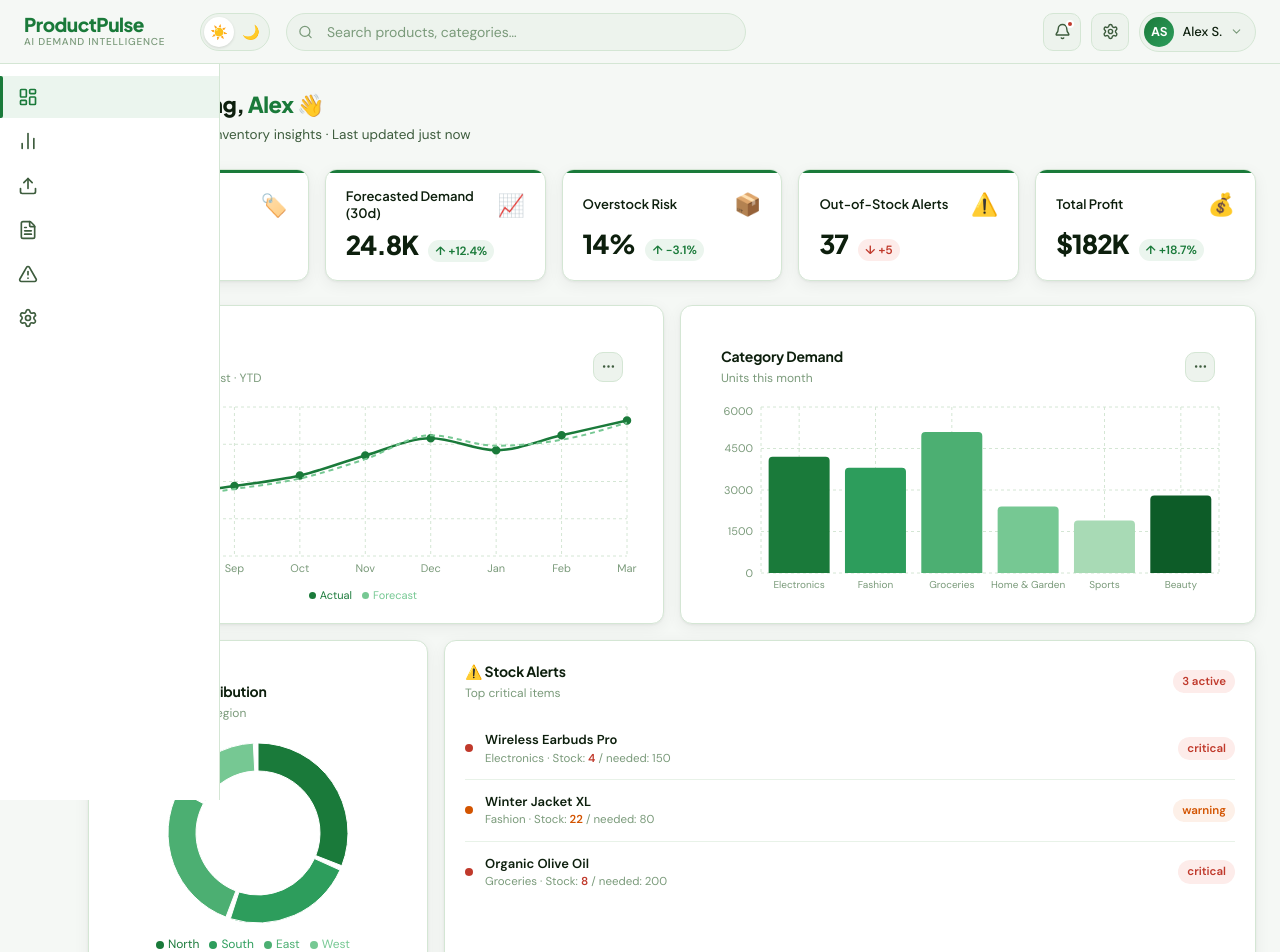
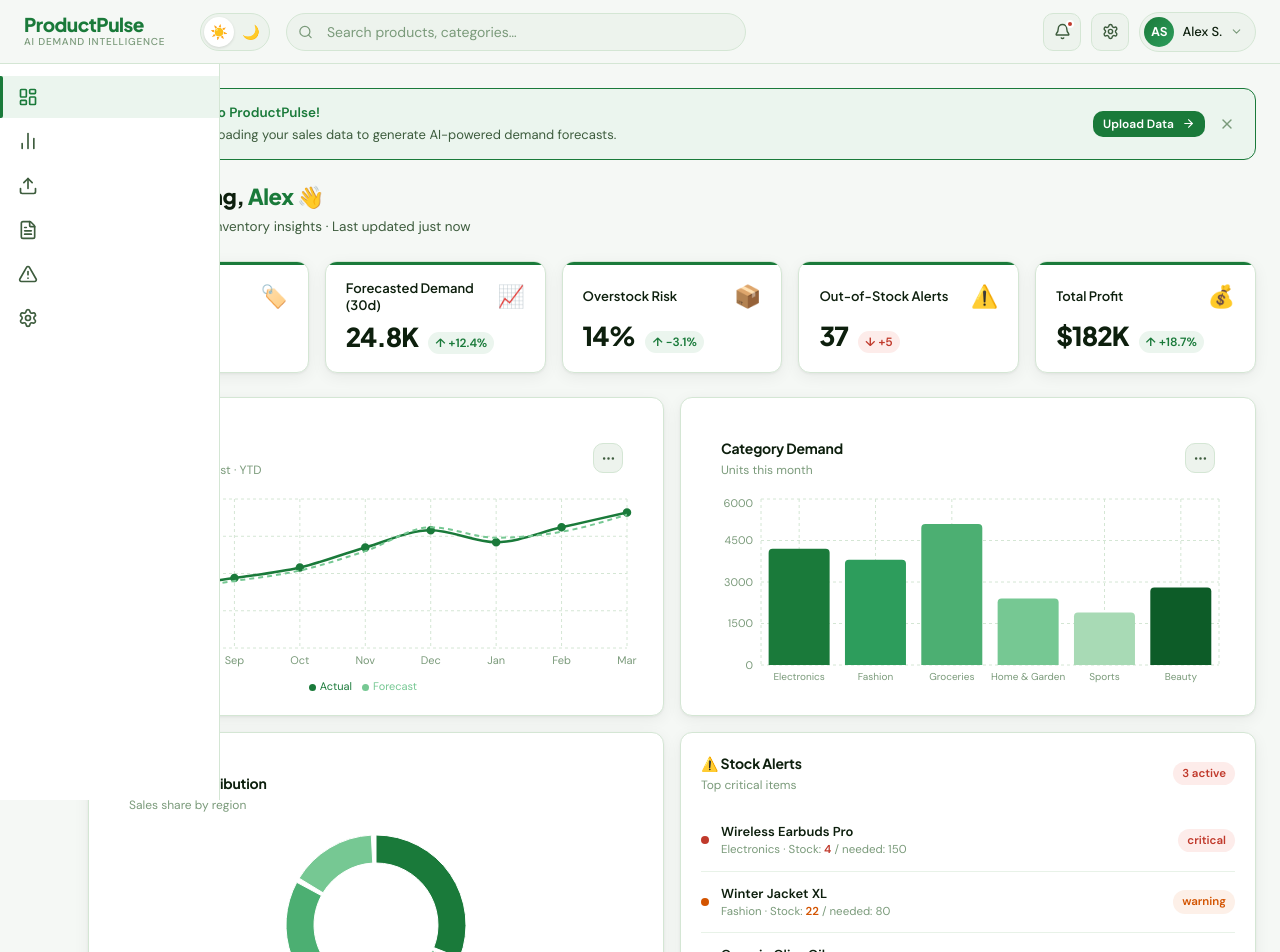
Before and after one commit to Muhammad-Abdullah-01/ProductPulse-An-AI-Powered-Product-Prediction-Demand-and-Inventory-System., a React (Create React App) app: page /dashboard in a window 1280 px wide. Shown: the top 952 px of the page. Built offline with nearby package versions, Linux system fonts and the light colour scheme.

Commit message:
Update Dashboard.js

```diff
--- a/src/pages/Dashboard.js
+++ b/src/pages/Dashboard.js
@@ -1,27 +1,21 @@
 import React, { useEffect, useState, useRef } from 'react';
+import { useNavigate } from 'react-router-dom';
 import {
   LineChart, Line, BarChart, Bar, PieChart, Pie, Cell,
   XAxis, YAxis, CartesianGrid, Tooltip, ResponsiveContainer, Legend
 } from 'recharts';
-import { MoreHorizontal, Clock } from 'lucide-react';
+import { MoreHorizontal, Clock, X, ArrowRight } from 'lucide-react';
 import {
   kpiData, profitTrend, categoryDemand, regionalData, recentActivity, topAlerts
 } from '../data/mockData';
 
-// ── Green palette ────────────────────────────────────────────────────────────
 const G = { 1:'#1A7A3A', 2:'#2D9D5C', 3:'#4CAF72', 4:'#76C893', 5:'#A8DAB5', 6:'#0D5C28' };
+const TT = { background:'var(--card-bg)', border:'1px solid var(--border)', borderRadius:8, fontSize:12, color:'var(--text-primary)' };
 
-const TT_STYLE = {
-  background: 'var(--card-bg)',
-  border: '1px solid var(--border)',
-  borderRadius: 8, fontSize: 12,
-  color: 'var(--text-primary)',
-};
-
-// ── KPI Card — 2-row layout ──────────────────────────────────────────────────
+// KPI Card — 2-row layout
 function KpiCard({ card, delay }) {
   return (
-    <div className="kpi-card fade-up" style={{ opacity: 0, animationDelay: `${delay}s` }}>
+    <div className="kpi-card fade-up" style={{ opacity:0, animationDelay:`${delay}s` }}>
       <div className="kpi-top-row">
         <span className="kpi-label">{card.label}</span>
         <span className="kpi-emoji">{card.icon}</span>
@@ -36,11 +30,7 @@ function KpiCard({ card, delay }) {
   );
 }
 
-// ── Status dot colour ────────────────────────────────────────────────────────
-const dotColor = sc => ({
-  success: G[1], info: G[2], warning: '#D35400',
-  danger: '#C0392B', purple: G[3],
-}[sc] || G[4]);
+const dotColor = sc => ({ success:G[1], info:G[2], warning:'#D35400', danger:'#C0392B', purple:G[3] }[sc] || G[4]);
 
 function ActivityRow({ item }) {
   const col = dotColor(item.statusType);
@@ -52,13 +42,10 @@ function ActivityRow({ item }) {
           <span style={{ fontWeight:500 }}>{item.type}</span>
         </div>
       </td>
-      <td style={{ color:'var(--text-secondary)' }}>
-        {item.file || item.model || item.report || item.alert}
-      </td>
+      <td style={{ color:'var(--text-secondary)' }}>{item.file || item.model || item.report || item.alert}</td>
       <td>
         <span className={`badge badge-${item.statusType}`}>
-          <span className="badge-dot" style={{ background:col }} />
-          {item.status}
+          <span className="badge-dot" style={{ background:col }} />{item.status}
         </span>
       </td>
       <td style={{ color:'var(--text-muted)', display:'flex', alignItems:'center', gap:4 }}>
@@ -68,76 +55,90 @@ function ActivityRow({ item }) {
   );
 }
 
-// ── Animated Donut — smooth rAF-based easing ─────────────────────────────────
+// Smooth rAF donut
 function AnimatedDonut() {
   const [progress, setProgress] = useState(0);
-  const rafRef  = useRef(null);
+  const rafRef = useRef(null);
   const startTs = useRef(null);
-  const DURATION = 1000; // ms — smooth 1-second draw
-
   useEffect(() => {
-    // ease-out-cubic
     const easeOut = t => 1 - Math.pow(1 - t, 3);
-
-    const tick = (ts) => {
-      if (!startTs.current) startTs.current = ts;
-      const elapsed = ts - startTs.current;
-      const t = Math.min(elapsed / DURATION, 1);
-      setProgress(easeOut(t) * 100);
-      if (t < 1) rafRef.current = requestAnimationFrame(tick);
-    };
-
-    // Small delay so the page layout settles first
     const timeout = setTimeout(() => {
-      rafRef.current = requestAnimationFrame(tick);
+      rafRef.current = requestAnimationFrame(function tick(ts) {
+        if (!startTs.current) startTs.current = ts;
+        const t = Math.min((ts - startTs.current) / 1000, 1);
+        setProgress(easeOut(t) * 100);
+        if (t < 1) rafRef.current = requestAnimationFrame(tick);
+      });
     }, 300);
-
-    return () => {
-      clearTimeout(timeout);
-      if (rafRef.current) cancelAnimationFrame(rafRef.current);
-    };
+    return () => { clearTimeout(timeout); if (rafRef.current) cancelAnimationFrame(rafRef.current); };
   }, []);
 
-  const greenShades = [G[1], G[2], G[3], G[4]];
   const data = regionalData.map((d, i) => ({
-    ...d,
-    value: Math.round(d.value * progress / 100),
-    color: greenShades[i],
+    ...d, value: Math.round(d.value * progress / 100),
+    color: [G[1], G[2], G[3], G[4]][i],
   }));
-
   return (
     <ResponsiveContainer width="100%" height={220}>
       <PieChart>
-        <Pie
-          data={data}
-          cx="50%" cy="50%"
-          innerRadius={62} outerRadius={90}
-          startAngle={90} endAngle={-270}
-          paddingAngle={3}
-          dataKey="value"
-          isAnimationActive={false}
-        >
+        <Pie data={data} cx="50%" cy="50%" innerRadius={62} outerRadius={90} startAngle={90} endAngle={-270} paddingAngle={3} dataKey="value" isAnimationActive={false}>
           {data.map((e, i) => <Cell key={i} fill={e.color} />)}
         </Pie>
-        <Tooltip formatter={(v, n) => [`${v}%`, n]} contentStyle={TT_STYLE} />
+        <Tooltip formatter={(v, n) => [`${v}%`, n]} contentStyle={TT} />
         <Legend iconType="circle" iconSize={8} wrapperStyle={{ fontSize:12, paddingTop:12 }} />
       </PieChart>
     </ResponsiveContainer>
   );
 }
 
-// ── Dashboard page ────────────────────────────────────────────────────────────
 export default function Dashboard() {
+  const navigate = useNavigate();
   const hour = new Date().getHours();
   const greeting = hour < 12 ? 'Good Morning' : hour < 17 ? 'Good Afternoon' : 'Good Evening';
 
-  const greenCategoryDemand = categoryDemand.map((c, i) => ({
-    ...c,
-    color: Object.values(G)[i] || G[3],
-  }));
+  // H10 fix — onboarding banner (dismissed via localStorage key)
+  const [showOnboarding, setShowOnboarding] = useState(() => {
+    try { return !localStorage.getItem('pp_onboarded'); } catch { return true; }
+  });
+  const dismissOnboarding = () => {
+    try { localStorage.setItem('pp_onboarded', '1'); } catch {}
+    setShowOnboarding(false);
+  };
+
+  const greenCat = categoryDemand.map((c, i) => ({ ...c, color: Object.values(G)[i] || G[3] }));
 
   return (
     <div>
+      {/* H10 — Onboarding banner for first-time users */}
+      {showOnboarding && (
+        <div style={{
+          background: 'var(--accent-light)', border: '1px solid var(--accent)',
+          borderRadius: 12, padding: '14px 20px', marginBottom: 20,
+          display: 'flex', alignItems: 'center', gap: 14,
+        }}>
+          <span style={{ fontSize: 20 }}>👋</span>
+          <div style={{ flex: 1 }}>
+            <p style={{ fontSize: 13.5, fontWeight: 600, color: 'var(--accent)' }}>
+              Welcome to ProductPulse!
+            </p>
+            <p style={{ fontSize: 13, color: 'var(--text-secondary)', marginTop: 2 }}>
+              Start by uploading your sales data to generate AI-powered demand forecasts.
+            </p>
+          </div>
+          <button
+            className="btn btn-primary btn-sm"
+            onClick={() => navigate('/upload')}
+          >
+            Upload Data <ArrowRight size={13} />
+          </button>
+          <button
+            onClick={dismissOnboarding}
+            style={{ background: 'none', border: 'none', cursor: 'pointer', color: 'var(--text-muted)', display: 'flex', alignItems: 'center' }}
+          >
+            <X size={16} />
+          </button>
+        </div>
+      )}
+
       {/* Page Header */}
       <div className="page-header">
         <h1 className="page-greeting fade-up" style={{ opacity:0 }}>
@@ -150,101 +151,71 @@ export default function Dashboard() {
 
       {/* KPI Cards */}
       <div className="kpi-grid">
-        {kpiData.map((card, i) => (
-          <KpiCard key={card.id} card={card} delay={0.05 + i * 0.07} />
-        ))}
+        {kpiData.map((card, i) => <KpiCard key={card.id} card={card} delay={0.05 + i * 0.07} />)}
       </div>
 
       {/* Charts Row */}
       <div className="charts-grid" style={{ marginBottom:16 }}>
-
-        {/* Profit Trend */}
         <div className="card chart-container fade-up" style={{ opacity:0, animationDelay:'.15s' }}>
           <div className="card-header">
-            <div>
-              <div className="card-title">Profit Trend</div>
-              <div className="card-subtitle">Actual vs Forecast · YTD</div>
-            </div>
-            <button className="icon-btn" style={{ width:30, height:30 }}>
-              <MoreHorizontal size={15} />
-            </button>
+            <div><div className="card-title">Profit Trend</div><div className="card-subtitle">Actual vs Forecast · YTD</div></div>
+            <button className="icon-btn" style={{ width:30, height:30 }}><MoreHorizontal size={15} /></button>
           </div>
           <ResponsiveContainer width="100%" height={200}>
             <LineChart data={profitTrend} margin={{ top:4, right:16, left:0, bottom:0 }}>
               <CartesianGrid strokeDasharray="3 3" stroke="var(--border)" />
               <XAxis dataKey="month" tick={{ fontSize:11, fill:'var(--text-muted)' }} axisLine={false} tickLine={false} />
               <YAxis tick={{ fontSize:11, fill:'var(--text-muted)' }} axisLine={false} tickLine={false} tickFormatter={v=>`$${v/1000}K`} />
-              <Tooltip formatter={v=>[`$${(v/1000).toFixed(1)}K`]} contentStyle={TT_STYLE} />
+              <Tooltip formatter={v=>[`$${(v/1000).toFixed(1)}K`]} contentStyle={TT} />
               <Legend iconType="circle" iconSize={7} wrapperStyle={{ fontSize:11 }} />
               <Line type="monotone" dataKey="profit"   stroke={G[1]} strokeWidth={2.5} dot={{ r:3, fill:G[1] }} name="Actual" />
               <Line type="monotone" dataKey="forecast" stroke={G[4]} strokeWidth={2}   strokeDasharray="5 4" dot={false} name="Forecast" />
             </LineChart>
           </ResponsiveContainer>
         </div>
-
-        {/* Category Demand */}
         <div className="card chart-container fade-up" style={{ opacity:0, animationDelay:'.2s' }}>
           <div className="card-header">
-            <div>
-              <div className="card-title">Category Demand</div>
-              <div className="card-subtitle">Units this month</div>
-            </div>
-            <button className="icon-btn" style={{ width:30, height:30 }}>
-              <MoreHorizontal size={15} />
-            </button>
+            <div><div className="card-title">Category Demand</div><div className="card-subtitle">Units this month</div></div>
+            <button className="icon-btn" style={{ width:30, height:30 }}><MoreHorizontal size={15} /></button>
           </div>
           <ResponsiveContainer width="100%" height={200}>
-            <BarChart data={greenCategoryDemand} margin={{ top:4, right:16, left:0, bottom:0 }}>
+            <BarChart data={greenCat} margin={{ top:4, right:16, left:0, bottom:0 }}>
               <CartesianGrid strokeDasharray="3 3" stroke="var(--border)" />
               <XAxis dataKey="name" tick={{ fontSize:10, fill:'var(--text-muted)' }} axisLine={false} tickLine={false} />
               <YAxis tick={{ fontSize:11, fill:'var(--text-muted)' }} axisLine={false} tickLine={false} />
-              <Tooltip contentStyle={TT_STYLE} />
+              <Tooltip contentStyle={TT} />
               <Bar dataKey="demand" radius={[4,4,0,0]} name="Demand">
-                {greenCategoryDemand.map((e, i) => <Cell key={i} fill={e.color} />)}
+                {greenCat.map((e, i) => <Cell key={i} fill={e.color} />)}
               </Bar>
             </BarChart>
           </ResponsiveContainer>
         </div>
       </div>
 
-      {/* Regional Donut + Alerts */}
-      <div style={{ display:'grid', gridTemplateColumns:'340px 1fr', gap:16, marginBottom:24 }}>
-        <div className="card chart-container fade-up" style={{ opacity:0, animationDelay:'.25s' }}>
+      {/* H8 fix — equal 1fr 1fr grid for donut + alerts */}
+      <div style={{ display:'grid', gridTemplateColumns:'1fr 1fr', gap:16, marginBottom:24 }}>
+        <div className="card chart-container fade-up" style={{ opacity:0, animationDelay:'.25s', minWidth:0 }}>
           <div className="card-header">
-            <div>
-              <div className="card-title">Regional Distribution</div>
-              <div className="card-subtitle">Sales share by region</div>
-            </div>
+            <div><div className="card-title">Regional Distribution</div><div className="card-subtitle">Sales share by region</div></div>
           </div>
           <AnimatedDonut />
         </div>
-
-        <div className="card fade-up" style={{ opacity:0, animationDelay:'.25s' }}>
+        <div className="card fade-up" style={{ opacity:0, animationDelay:'.25s', minWidth:0 }}>
           <div className="card-header">
-            <div>
-              <div className="card-title">⚠️ Stock Alerts</div>
-              <div className="card-subtitle">Top critical items</div>
-            </div>
+            <div><div className="card-title">⚠️ Stock Alerts</div><div className="card-subtitle">Top critical items</div></div>
             <span className="badge badge-danger">{topAlerts.length} active</span>
           </div>
           <div style={{ padding:'0 20px 16px' }}>
             {topAlerts.map((a, i) => (
               <div key={i} className="alert-item">
-                <div style={{ width:8, height:8, borderRadius:'50%', flexShrink:0,
-                  background: a.severity === 'critical' ? 'var(--status-red)' : 'var(--status-orange)' }} />
+                <div style={{ width:8, height:8, borderRadius:'50%', flexShrink:0, background: a.severity==='critical'?'var(--status-red)':'var(--status-orange)' }} />
                 <div style={{ flex:1 }}>
                   <div style={{ fontSize:13, fontWeight:600 }}>{a.product}</div>
                   <div style={{ fontSize:11.5, color:'var(--text-muted)' }}>
-                    {a.category} · Stock:{' '}
-                    <strong style={{ color: a.severity === 'critical' ? 'var(--status-red)' : 'var(--status-orange)' }}>
-                      {a.stock}
-                    </strong>{' '}
-                    / needed: {a.required}
+                    {a.category} · Stock: <strong style={{ color:a.severity==='critical'?'var(--status-red)':'var(--status-orange)' }}>{a.stock}</strong> / needed: {a.required}
                   </div>
                 </div>
-                <span className={`badge ${a.severity === 'critical' ? 'badge-danger' : 'badge-warning'}`}>
-                  {a.severity}
-                </span>
+                <span className={`badge ${a.severity==='critical'?'badge-danger':'badge-warning'}`}>{a.severity}</span>
               </div>
             ))}
           </div>
@@ -254,22 +225,13 @@ export default function Dashboard() {
       {/* Recent Activity */}
       <div className="card fade-up" style={{ opacity:0, animationDelay:'.3s' }}>
         <div className="card-header">
-          <div>
-            <div className="card-title">Recent Activity</div>
-            <div className="card-subtitle">Uploads, predictions & reports</div>
-          </div>
+          <div><div className="card-title">Recent Activity</div><div className="card-subtitle">Uploads, predictions & reports</div></div>
           <button className="btn btn-secondary btn-sm">View all</button>
         </div>
         <div className="table-wrapper">
           <table>
-            <thead>
-              <tr><th>Type</th><th>Description</th><th>Status</th><th>Time</th></tr>
-            </thead>
-            <tbody>
-              {recentActivity.map(item => (
-                <ActivityRow key={item.id} item={item} />
-              ))}
-            </tbody>
+            <thead><tr><th>Type</th><th>Description</th><th>Status</th><th>Time</th></tr></thead>
+            <tbody>{recentActivity.map(item => <ActivityRow key={item.id} item={item} />)}</tbody>
           </table>
         </div>
       </div>
```
